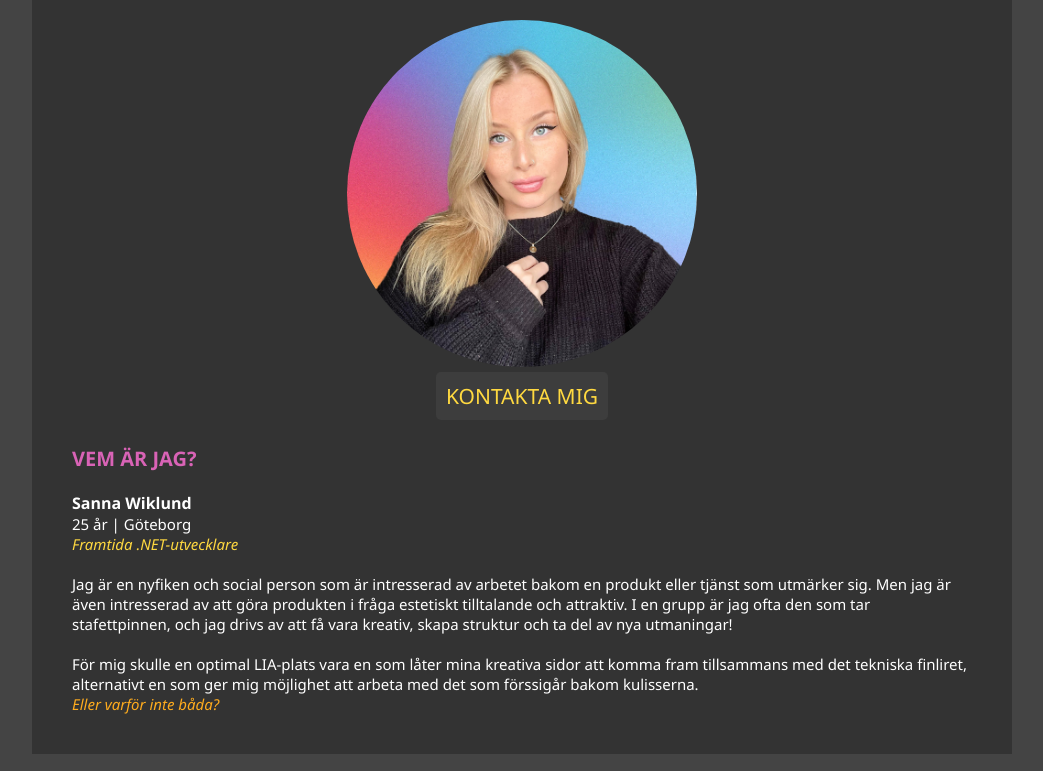
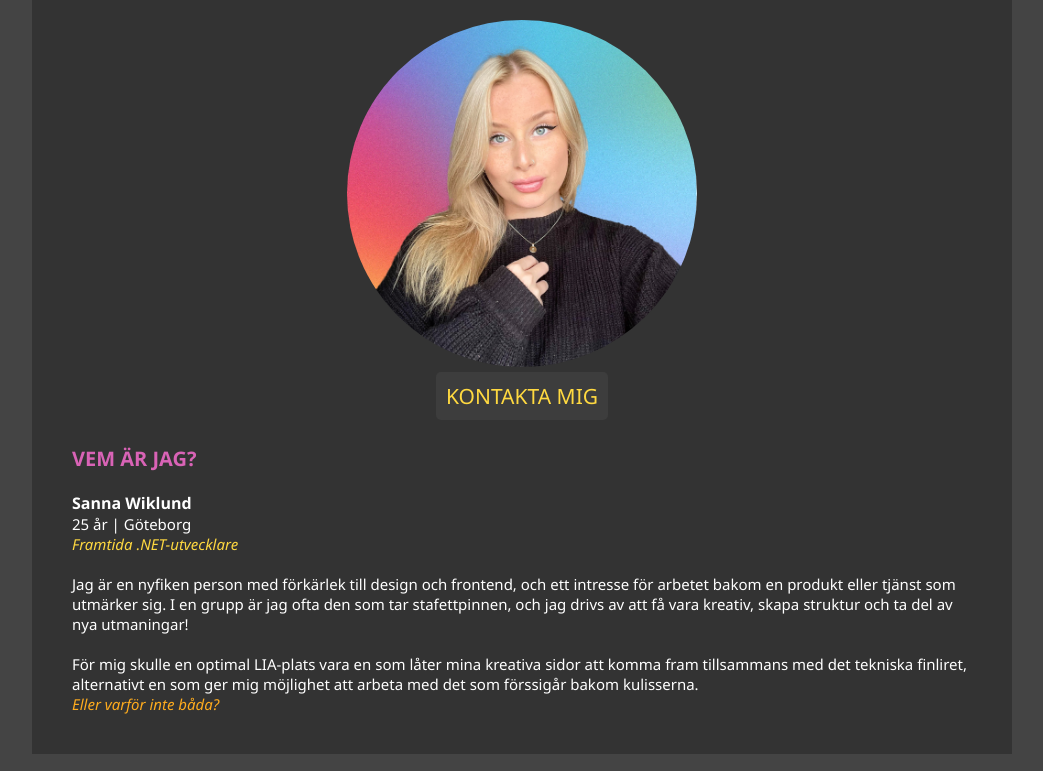
Before and after one commit to sannawiklund/Resume, a plain HTML site: page index.html in a window 1280 px wide. Shown: the top 771 px of the page, without its empty margins (118-1161 px from the left). Drawn offline with Linux system fonts and the light colour scheme.

Commit message:
#aboutme change

```diff
--- a/index.html
+++ b/index.html
@@ -45,9 +45,8 @@
                 </div>
                 <br>
                 <p>
-                    Jag är en nyfiken och social person som är intresserad av arbetet bakom en produkt eller tjänst som
-                    utmärker sig. Men jag är även intresserad av att göra produkten i fråga estetiskt tilltalande och
-                    attraktiv.
+                    Jag är en nyfiken person med förkärlek till design och frontend, och ett intresse för arbetet bakom en produkt eller tjänst som
+                    utmärker sig.
                     I en grupp är jag ofta den som tar stafettpinnen, och jag drivs av att få vara kreativ, skapa
                     struktur och ta del av nya utmaningar!</p>
                 </p>
```
